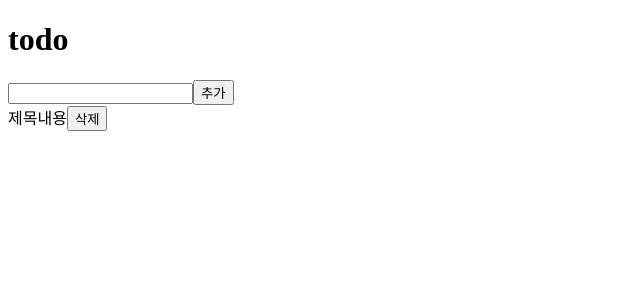
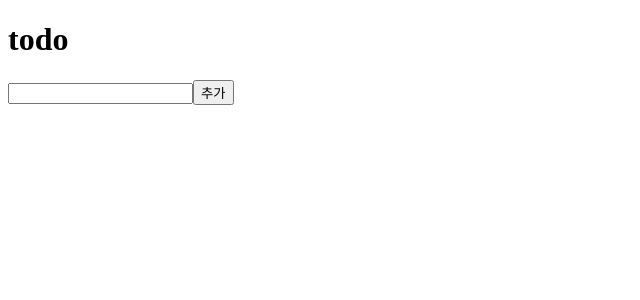
Before and after one commit to yura0302/next-todo, a Next.js app: page / in a window 1280 px wide. Shown: the top 300 px of the page, without its empty margins (0-640 px from the left). Built offline with nearby package versions, Linux system fonts and the light colour scheme.

Commit message:
feat : TodoList 컴포넌트 작성

```diff
--- a/src/components/TodoList.tsx
+++ b/src/components/TodoList.tsx
@@ -5,9 +5,9 @@ const TodoList = () => {
   const todos = useSelector((state) => state.TodoReducer.todos);
   return (
     <div>
-      <span>제목</span>
-      <span>내용</span>
-      <button>삭제</button>
+      {todos.map((todo: { id: number }) => (
+        <TodoItem key={todo.id} todo={todo} />
+      ))}
     </div>
   );
 };
```
Also changed, not shown: src/components/TodoItem.tsx (added, +11 -0 lines).
